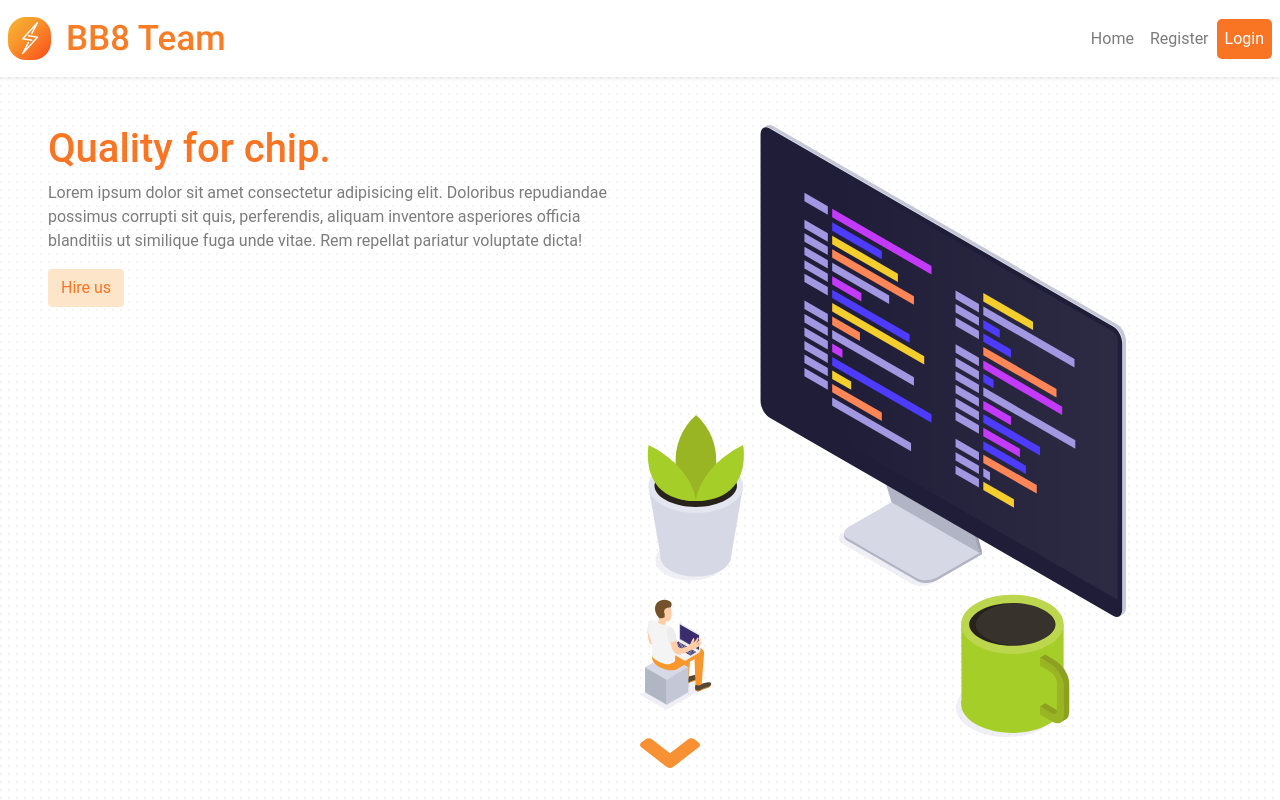
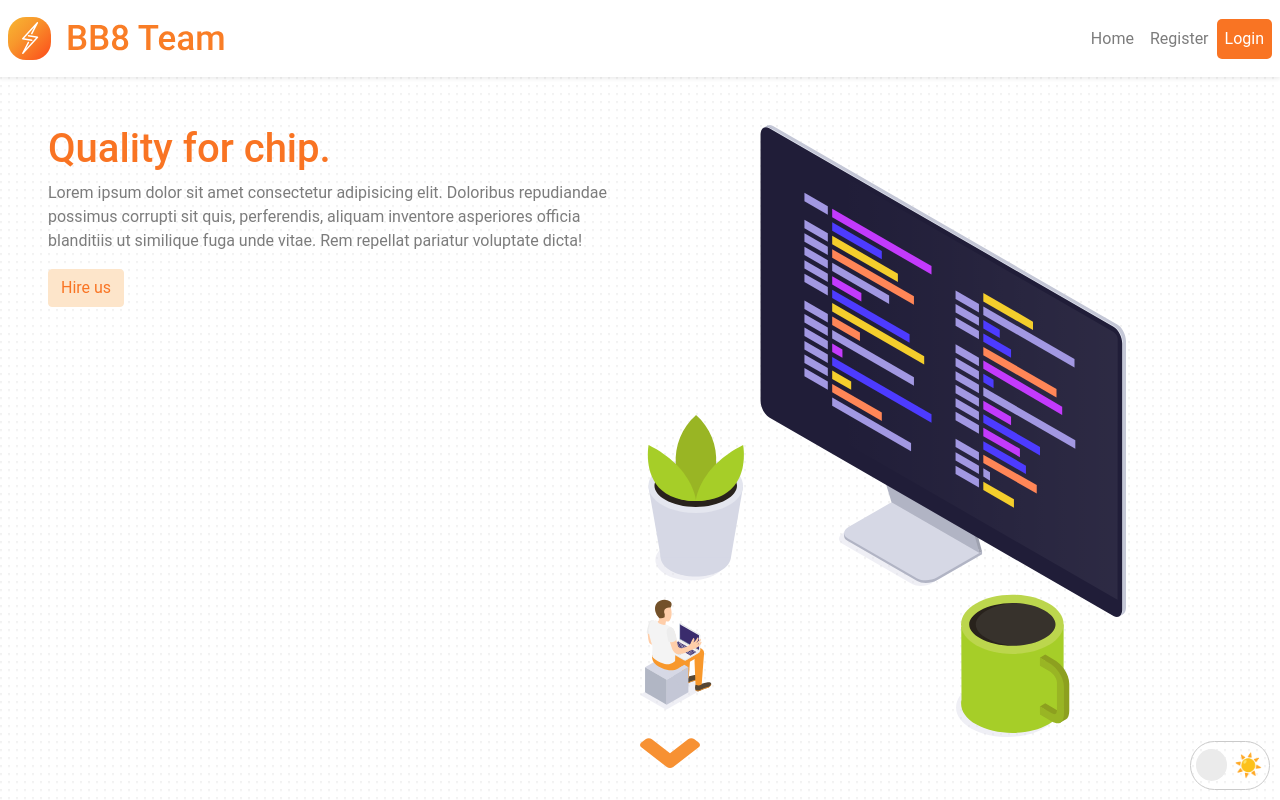
Before and after one commit to LuzianeFreitas/bb8-team, a Vue app: page /#/Home in a window 1280 px wide. Both pictures are taken after a click on the link 157 px from the left and 38 px from the top of the page. Shown: the top 800 px of the page. Built offline with nearby package versions, Linux system fonts and the light colour scheme.

Commit message:
add dark-mode-btn

```diff
--- a/src/styles/global.css
+++ b/src/styles/global.css
@@ -5,6 +5,15 @@
     --light-orange: #F97423;
     --dark-orange: #FC4A1A;
     --bg: #FFFFFF;
+}
+
+:root.dark-theme {
+    --dark-gray: #3B3B3B;
+    --light-gray: #7C7C7C;
+    --light-yellow: #F7B633;
+    --light-orange: #F97423;
+    --dark-orange: #FC4A1A;
+    --bg: #2C2C2C;
 }
 
 * {
--- a/src/views/Home.vue
+++ b/src/views/Home.vue
@@ -5,6 +5,26 @@
         <products-section class="mb-5"/>
         <testemunias class="mb-5"/>
         <footer-section/>
+
+
+
+
+
+        <label for="checkbox" class="switch-label">
+            <input
+                @change="toggleTheme"
+                id="checkbox"
+                type="checkbox"
+                class="switch-checkbox"
+            />
+            <span>🌙</span>
+            <span>☀️</span>
+            <div
+            class="switch-toggle"
+            :class="{ 'switch-toggle-checked': userTheme === 'dark-theme' }"
+            ></div>
+        </label>
+
     </div>
 </template>
 
@@ -23,7 +43,42 @@ export default {
         ProductsSection,
         Testemunias,
         FooterSection
-    }
+    },
+    mounted() {
+        const initUserTheme = this.getMediaPreference();
+        this.setTheme(initUserTheme);
+    },
+    methods: {
+        setTheme(theme) {
+            localStorage.setItem("user-theme", theme);
+            this.userTheme = theme;
+            document.documentElement.className = theme;
+        },
+        toggleTheme() {
+            const activeTheme = localStorage.getItem("user-theme");
+            if (activeTheme === "light-theme") {
+                this.setTheme("dark-theme");
+            } else {
+                this.setTheme("light-theme");
+            }
+        },
+        getMediaPreference() {
+            const hasDarkPreference = window.matchMedia(
+                "(prefers-color-scheme: dark)"
+            ).matches;
+            if (hasDarkPreference) {
+                return "dark-theme";
+            } else {
+                return "light-theme";
+            }
+        },
+    },
+
+    data() {
+        return {
+            userTheme: "light-theme",
+        };
+    },
 }
 </script>
 
@@ -32,4 +87,45 @@ export default {
         background-image: url("../assets/bg-dots.svg");
         background-repeat: repeat;
     }
+
+    .switch-label {
+        width: 5rem;
+        border-radius: 4rem;
+        border: calc(4rem * 0.025) solid #cacaca;
+        padding: calc(4.2rem * 0.1);
+        font-size: calc(4rem * 0.35);
+
+        /* align-items: center; */
+        background: transparent;
+        cursor: pointer;
+        display: flex;
+        align-items: center;
+        justify-content: center;
+        position: fixed;
+        transition: background 0.5s ease;
+        justify-content: space-between;
+        z-index: 2;
+        bottom: 10px;
+        right: 10px;
+    }
+
+    .switch-checkbox {
+        display: none;
+    }
+
+    .switch-toggle {
+        position: absolute;
+        background-color:  #ebebeb;
+        border-radius: 50%;
+        top: 1;
+        left: calc(4.3rem * 0.07);
+        height: calc(5rem * 0.4);
+        width: calc(4.9rem * 0.4);
+        transform: translateX(0);
+        transition: transform 0.3s ease, background-color 0.5s ease;
+    }
+
+    .switch-toggle-checked {
+        transform: translateX(calc(3.8rem * 0.6)) !important;
+    }
 </style>
```
